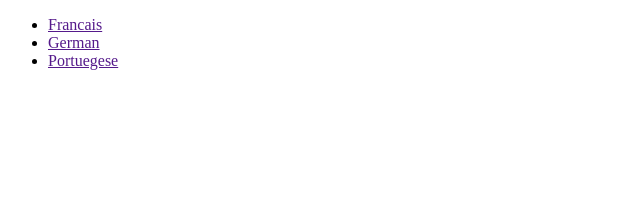
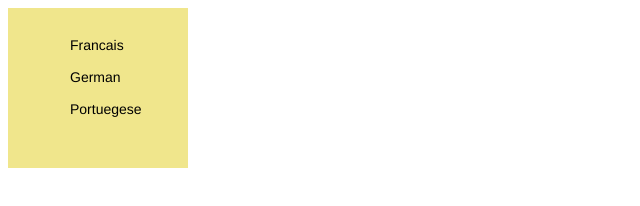
Before and after one commit to FawazdeenAbimbola/vpn-landing_page, a plain HTML site: page index.html in a window 1280 px wide. Shown: the whole page, without its empty margins (0-640 px from the left). Drawn offline with Linux system fonts and the light colour scheme.

Commit message:
dropdown test

```diff
--- a/index.html
+++ b/index.html
@@ -6,6 +6,27 @@
     <meta name="viewport" content="width=device-width, initial-scale=1.0">
     <title>Document</title>
 </head>
+<style>
+    .dropdown-menu{
+        background-color:khaki;
+        width: 150px;
+        height:150px;
+        padding: 5px 15px;
+    }
+    .dropdown-menu ul li{
+        list-style-type: none;
+        padding: 7px;
+
+    }
+    .dropdown-menu li a{
+        color:black;
+        cursor: pointer;
+        text-decoration: none;
+        font-size: 14px;
+        font-family: helvetica;
+
+    }
+</style>
 <body>
     <div class="dropdown-menu">
 
```
